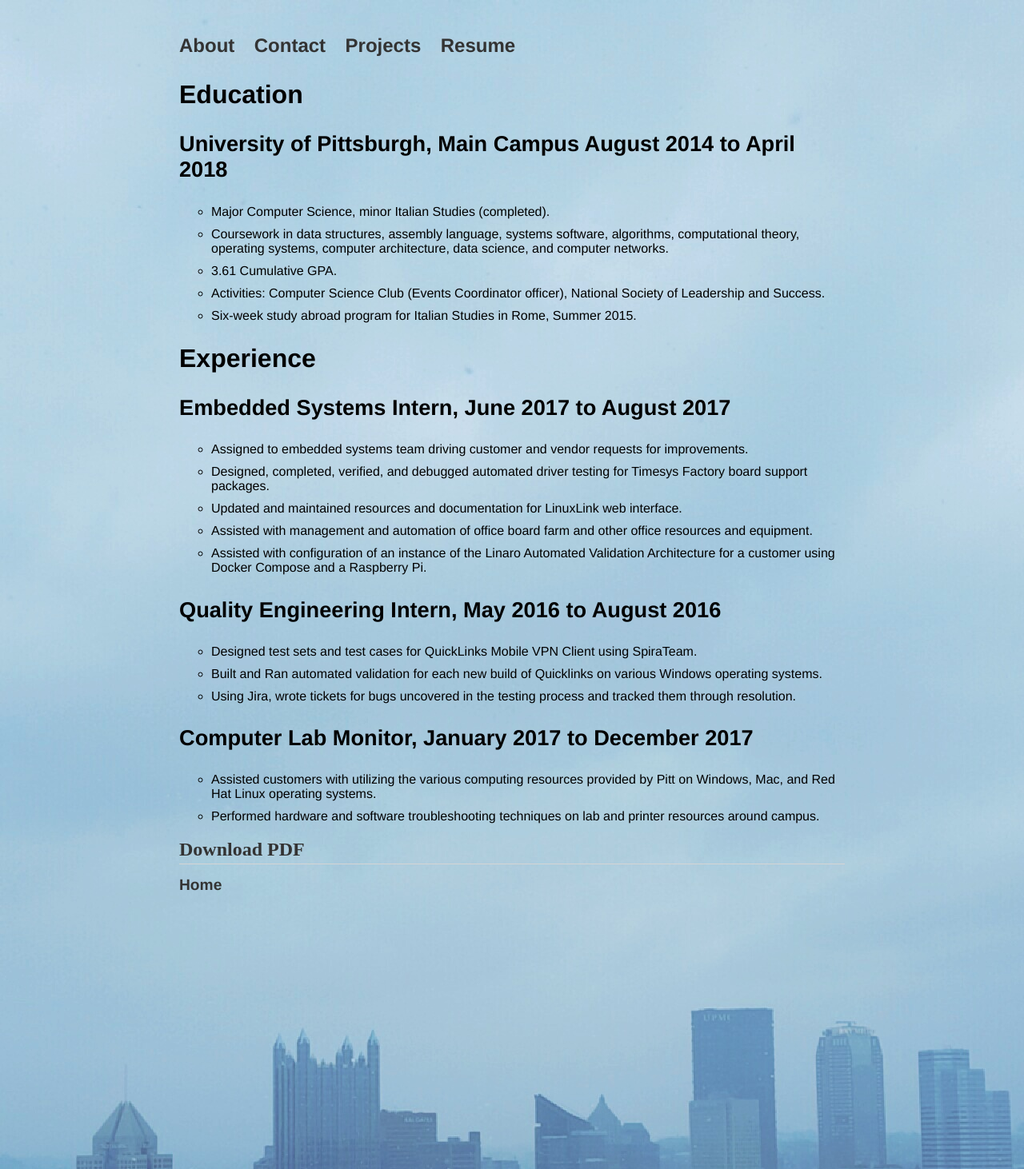
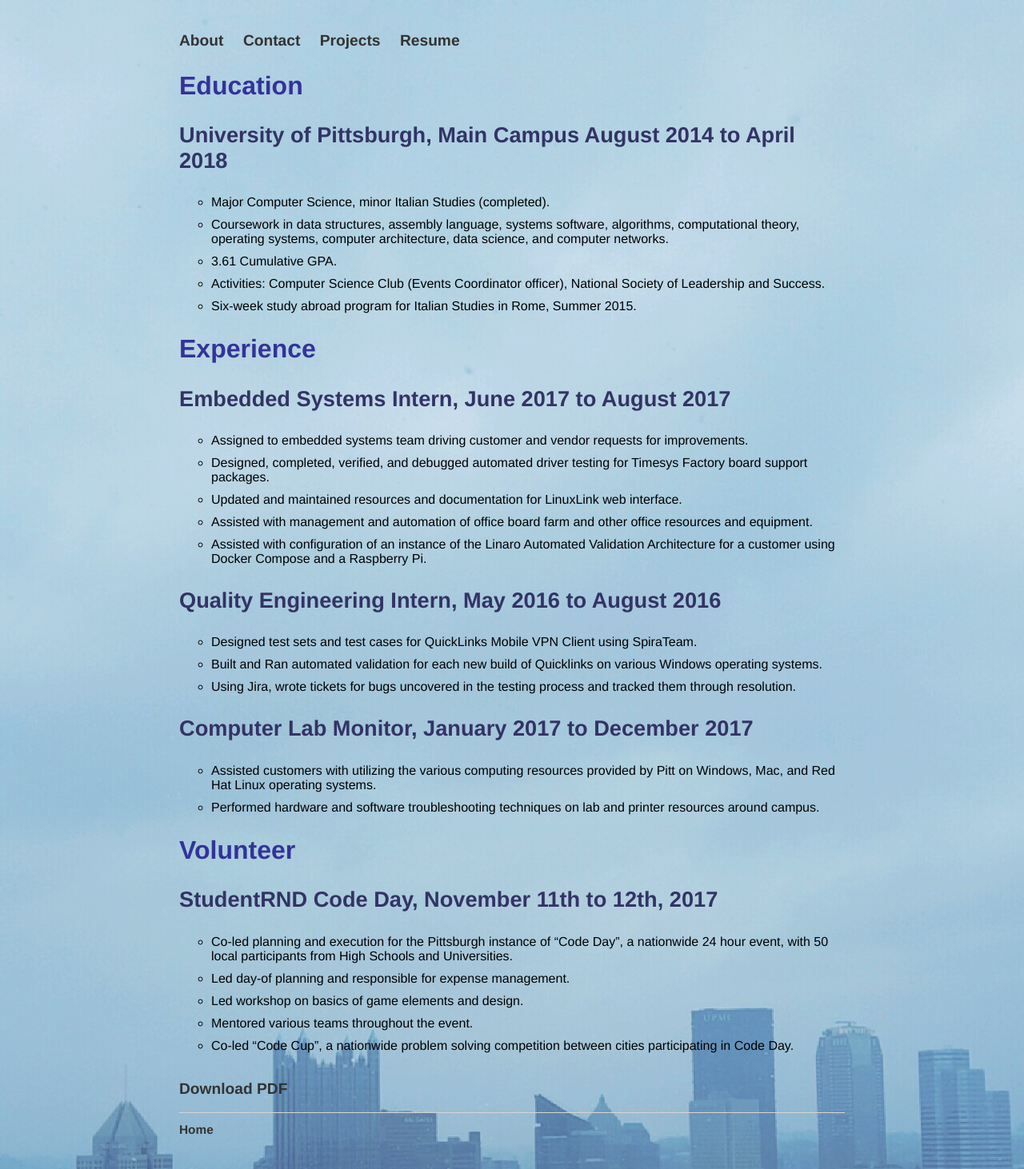
Before and after one commit to SPN11/SPN11.github.io, a Jekyll site: the page built from main/resume.html, in a window 1280 px wide. Shown: the whole page at 80% size. Built offline with Jekyll 4.4.1, drawn with Linux system fonts in a browser that asks for light colours.

Commit message:
Tweaks to CSS and sizing. Added more information

```diff
--- a/css/main.css
+++ b/css/main.css
@@ -17,10 +17,10 @@ nav ul li, footer ul li {
 }
 a {
     text-decoration: none;
-    color: #999;
-    font-size: 1.5em;
+    color: #333;
+    font-size: 1.2em;
+    font-family:'Helvetica', 'Arial', 'Sans-Serif';
 }
-
 
 a:hover {
     text-decoration: underline;
@@ -32,13 +32,15 @@ h1 {
 h2 {
     font-size: 2em;
 	font-family:'Helvetica', 'Arial', 'Sans-Serif';
+	color: #339;
 }
 h3 {
 	font-size: 1.7em;
 	font-family:'Helvetica', 'Arial', 'Sans-Serif';
+	color: #336;
 }
-p, a {
-    font-size: 1.5em;
+p {
+    font-size: 1.3em;
     line-height: 1.4em;
     color: #333;
 }
--- a/main/contact.html
+++ b/main/contact.html
@@ -6,7 +6,7 @@ title: Contact Information
 	<h1>Contact Information</h1>
 	  <p>Primary Email: <a href="mailto:nighsam@gmail.com">nighsam@gmail.com</a></p>
 	  <p>University Email: <a href="mailto:spn11@pitt.edu"> spn11@pitt.edu</a></p>
-	  <a href="https://github.com/spn11">github</a></li>
+	  <a href="https://github.com/spn11">GitHub</a>
 	  <br><br>
 	  <a href="http://www.linkedin.com/in/samuel-nigh-479081107"> LinkedIn </a>
 		<br><br>
--- a/main/projects.html
+++ b/main/projects.html
@@ -3,7 +3,6 @@ layout: default
 title: My Projects
 ---
 <div class="content">
-	<h1>Projects</h1>
 	<h2>PantherView</h2>
 	<p> PantherView is a collaborative Computer Science Club Project in HTML, CSS, and Javascript utilizing Leaflet.js with OpenStreetMap.
 	Retrieves data from the Western Pennsylvania Regional Data Center such as arrest and code violation records as well as data from a
--- a/main/resume.html
+++ b/main/resume.html
@@ -36,8 +36,17 @@ using Docker Compose and a Raspberry Pi.</li>
 	<li>Assisted customers with utilizing the various computing resources provided by Pitt on Windows, Mac, and Red Hat Linux operating systems.</li>
 	<li>Performed hardware and software troubleshooting techniques on lab and printer resources around campus.</li>
 	</ul>
-    <b><a href=/downloads/SamuelNigh_Resume.pdf>Download PDF</a></b>
-
  <!-- Add volunteer experience and skills and other things from resume -->
-
+	<h2>Volunteer</h2>
+	<h3>StudentRND Code Day, November 11th to 12th, 2017</h3>
+	<ul>
+	<li>Co-led planning and execution for the Pittsburgh instance of “Code Day”, a nationwide 24 hour event, with 50 local participants from High Schools and Universities.</li>
+	<li>Led day-of planning and responsible for expense management.</li>
+	<li>Led workshop on basics of game elements and design.</li>
+	<li>Mentored various teams throughout the event.</li>
+	<li>Co-led “Code Cup”, a nationwide problem solving competition between cities participating in Code Day.</li>
+	</ul>
+	<br>
+    <b><a  href=/downloads/SamuelNigh_Resume.pdf>Download PDF</a></b>
 </div>
+<br>
```
